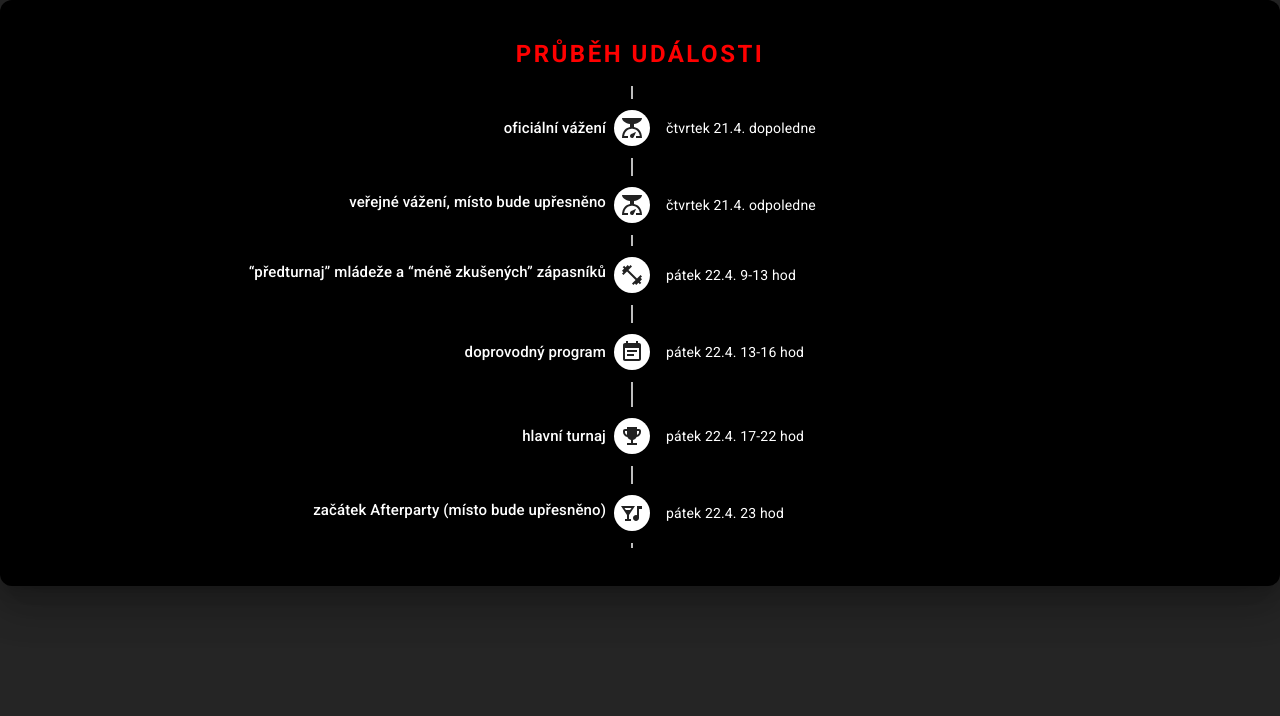
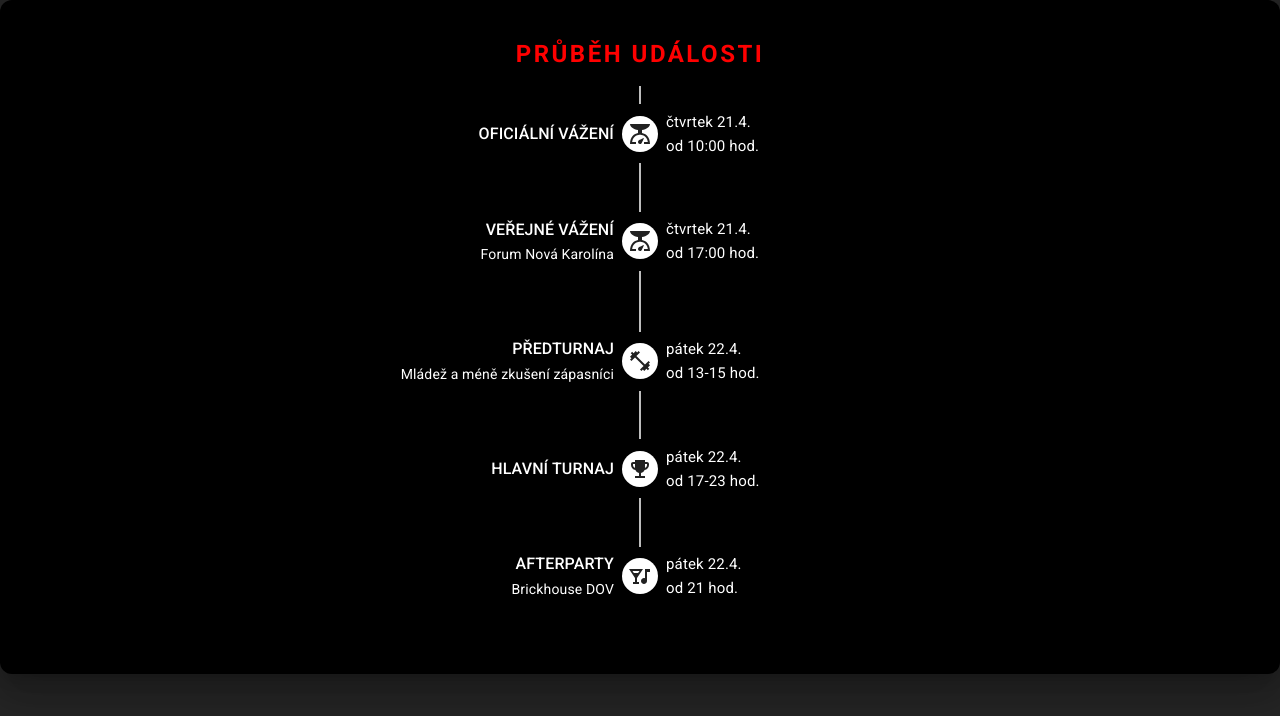
Before and after one commit to theokeist/great2j, a Next.js app: page /components/timeline in a window 1280 px wide. Shown: the top 716 px of the page. Built offline with nearby package versions, Linux system fonts and the light colour scheme.

Commit message:
ADD: custom timeline item

```diff
--- a/pages/components/timeline.tsx
+++ b/pages/components/timeline.tsx
@@ -17,12 +17,21 @@ import Button from "@mui/material/Button";
 import FavoriteBorderIcon from "@mui/icons-material/FavoriteBorder";
 import FavoriteIcon from "@mui/icons-material/Favorite";
 
+import TimelineItemCustom from "./timelineItem";
 export default function EventTimeline() {
   const [showForm, setHover] = React.useState(false);
   return (
     <Paper
       elevation={24}
-      sx={{ borderRadius: 3, py: 4, px: 4, bgcolor: "primary" }}
+      sx={{
+        borderRadius: 3,
+        py: 4,
+        px: 2,
+        bgcolor: "primary",
+        display: "flex",
+        alignItems: "center",
+        height: "99%",
+      }}
     >
       <Timeline position="left" sx={{ mt: 0, mb: 0 }}>
         <Typography
@@ -34,164 +43,51 @@ export default function EventTimeline() {
         >
           PRŮBĚH UDÁLOSTI
         </Typography>
-        <TimelineItem>
-          <TimelineOppositeContent
-            sx={{ m: "auto 0" }}
-            align="right"
-            variant="body2"
-            color="primary"
-          >
-            čtvrtek 21.4. dopoledne
-          </TimelineOppositeContent>
-          <TimelineSeparator>
-            <TimelineConnector />
-            <TimelineDot color="primary">
-              <ScaleIcon />
-            </TimelineDot>
-            <TimelineConnector />
-          </TimelineSeparator>
-          <TimelineContent sx={{ py: "30px", px: 1 }}>
-            <Typography
-              variant="h6"
-              color="primary"
-              component="span"
-              sx={{ fontSize: 15 }}
-            >
-              oficiální vážení
-            </Typography>
-          </TimelineContent>
-        </TimelineItem>
-        <TimelineItem>
-          <TimelineOppositeContent
-            sx={{ m: "auto 0" }}
-            align="right"
-            variant="body2"
-            color="primary"
-          >
-            čtvrtek 21.4. odpoledne
-          </TimelineOppositeContent>
-          <TimelineSeparator>
-            <TimelineConnector />
-            <TimelineDot color="primary">
-              <ScaleIcon />
-            </TimelineDot>
-            <TimelineConnector />
-          </TimelineSeparator>
-          <TimelineContent sx={{ py: "20px", px: 1 }}>
-            <Typography
-              variant="h6"
-              color="primary"
-              component="span"
-              sx={{ fontSize: 15 }}
-            >
-              veřejné vážení, místo bude upřesněno
-            </Typography>
-          </TimelineContent>
-        </TimelineItem>
-        <TimelineItem>
-          <TimelineOppositeContent
-            sx={{ m: "auto 0" }}
-            variant="body2"
-            color="primary"
-          >
-            pátek 22.4. 9-13 hod
-          </TimelineOppositeContent>
-          <TimelineSeparator>
-            <TimelineConnector />
-            <TimelineDot color="primary">
-              <FitnessCenterIcon />
-            </TimelineDot>
-            <TimelineConnector />
-          </TimelineSeparator>
-          <TimelineContent sx={{ py: "20px", px: 1 }}>
-            <Typography
-              variant="h6"
-              color="primary"
-              component="span"
-              sx={{ fontSize: 15 }}
-            >
-              “předturnaj” mládeže a “méně zkušených” zápasníků
-            </Typography>
-          </TimelineContent>
-        </TimelineItem>
-        <TimelineItem>
-          <TimelineOppositeContent
-            sx={{ m: "auto 0" }}
-            variant="body2"
-            color="primary"
-          >
-            pátek 22.4. 13-16 hod
-          </TimelineOppositeContent>
-          <TimelineSeparator>
-            <TimelineConnector />
-            <TimelineDot color="primary">
-              <EventNoteIcon />
-            </TimelineDot>
-            <TimelineConnector />
-          </TimelineSeparator>
-          <TimelineContent sx={{ py: "30px", px: 1 }}>
-            <Typography
-              variant="h6"
-              color="primary"
-              component="span"
-              sx={{ fontSize: 15 }}
-            >
-              doprovodný program
-            </Typography>
-          </TimelineContent>
-        </TimelineItem>
-        <TimelineItem>
-          <TimelineOppositeContent
-            sx={{ m: "auto 0" }}
-            variant="body2"
-            color="primary"
-          >
-            pátek 22.4. 17-22 hod
-          </TimelineOppositeContent>
-          <TimelineSeparator>
-            <TimelineConnector />
-            <TimelineDot color="primary">
-              <EmojiEventsIcon />
-            </TimelineDot>
-            <TimelineConnector />
-          </TimelineSeparator>
-          <TimelineContent sx={{ py: "30px", px: 1 }}>
-            <Typography
-              variant="h6"
-              color="primary"
-              component="span"
-              sx={{ fontSize: 15 }}
-            >
-              hlavní turnaj
-            </Typography>
-          </TimelineContent>
-        </TimelineItem>
-        <TimelineItem>
-          <TimelineOppositeContent
-            sx={{ m: "auto 0" }}
-            variant="body2"
-            color="primary"
-          >
-            pátek 22.4. 23 hod
-          </TimelineOppositeContent>
-          <TimelineSeparator>
-            <TimelineConnector />
-            <TimelineDot color="primary">
-              <NightlifeIcon />
-            </TimelineDot>
-            <TimelineConnector />
-          </TimelineSeparator>
-          <TimelineContent sx={{ py: "20px", px: 1 }}>
-            <Typography
-              variant="h6"
-              color="primary"
-              component="span"
-              sx={{ fontSize: 15 }}
-            >
-              začátek Afterparty (místo bude upřesněno)
-            </Typography>
-          </TimelineContent>
-        </TimelineItem>
+        <TimelineItemCustom
+          eventDescription="OFICIÁLNÍ VÁŽENÍ"
+          eventDate="čtvrtek 21.4."
+          eventTime="od 10:00 hod."
+          icon={ScaleIcon}
+        />
+
+        <TimelineItemCustom
+          eventDescription="VEŘEJNÉ VÁŽENÍ"
+          eventPlace="Forum Nová Karolína"
+          eventDate="čtvrtek 21.4."
+          eventTime="od 17:00 hod."
+          icon={ScaleIcon}
+        />
+
+        <TimelineItemCustom
+          eventDescription="PŘEDTURNAJ"
+          eventPlace="Mládež a méně zkušení zápasníci"
+          eventDate="pátek 22.4."
+          eventTime="od 13-15 hod."
+          icon={FitnessCenterIcon}
+        />
+
+        {/* <TimelineItemCustom
+          eventDescription="doprovodný program"
+          eventDate="pátek 22.4."
+          eventTime="13-16 hod"
+          icon={EventNoteIcon}
+        /> */}
+
+        <TimelineItemCustom
+          eventDescription="HLAVNÍ TURNAJ"
+          eventDate="pátek 22.4."
+          eventTime="od 17-23 hod."
+          icon={EmojiEventsIcon}
+        />
+
+        <TimelineItemCustom
+          eventDescription="AFTERPARTY"
+          eventPlace="Brickhouse DOV"
+          eventDate="pátek 22.4."
+          eventTime="od 21 hod."
+          icon={NightlifeIcon}
+          last
+        />
       </Timeline>
 
       {/* <Button
--- /dev/null
+++ b/pages/components/timelineItem.tsx
@@ -0,0 +1,75 @@
+import React from "react";
+import TimelineItem from "@mui/lab/TimelineItem";
+import TimelineSeparator from "@mui/lab/TimelineSeparator";
+import TimelineConnector from "@mui/lab/TimelineConnector";
+import TimelineContent from "@mui/lab/TimelineContent";
+import TimelineOppositeContent from "@mui/lab/TimelineOppositeContent";
+import TimelineDot from "@mui/lab/TimelineDot";
+import Typography from "@mui/material/Typography";
+import EventNoteIcon from "@mui/icons-material/EventNote";
+
+export default function TimelineItemCustom({
+  eventDescription = "",
+  eventPlace = "",
+  eventDate = "",
+  eventTime = "",
+  icon = EventNoteIcon,
+  last = false,
+}: any) {
+  const EventIcon = icon;
+  return (
+    <TimelineItem>
+      <TimelineOppositeContent sx={{ m: "auto 0", pl: 1, pr: 0 }}>
+        <Typography
+          variant="body2"
+          color="primary"
+          component="span"
+          sx={{ fontSize: 15 }}
+          gutterBottom
+        >
+          {eventDate}
+        </Typography>
+        <br />
+        <Typography
+          variant="body2"
+          color="primary"
+          component="span"
+          sx={{ fontSize: 15 }}
+        >
+          {eventTime}
+        </Typography>
+      </TimelineOppositeContent>
+      <TimelineSeparator>
+        <TimelineConnector />
+        <TimelineDot color="primary">
+          <EventIcon />
+        </TimelineDot>
+        {!last ? (
+          <TimelineConnector />
+        ) : (
+          <TimelineConnector sx={{ backgroundColor: "background.paper" }} />
+        )}
+      </TimelineSeparator>
+      <TimelineContent sx={{ py: "35px", pl: 0, pr: 1 }}>
+        <Typography
+          variant="h6"
+          color="primary"
+          component="span"
+          sx={{ fontSize: 16 }}
+          gutterBottom
+        >
+          {eventDescription}
+        </Typography>
+        <br />
+        <Typography
+          variant="body2"
+          color="primary"
+          component="span"
+          sx={{ fontSize: 14 }}
+        >
+          {eventPlace}
+        </Typography>
+      </TimelineContent>
+    </TimelineItem>
+  );
+}
```
